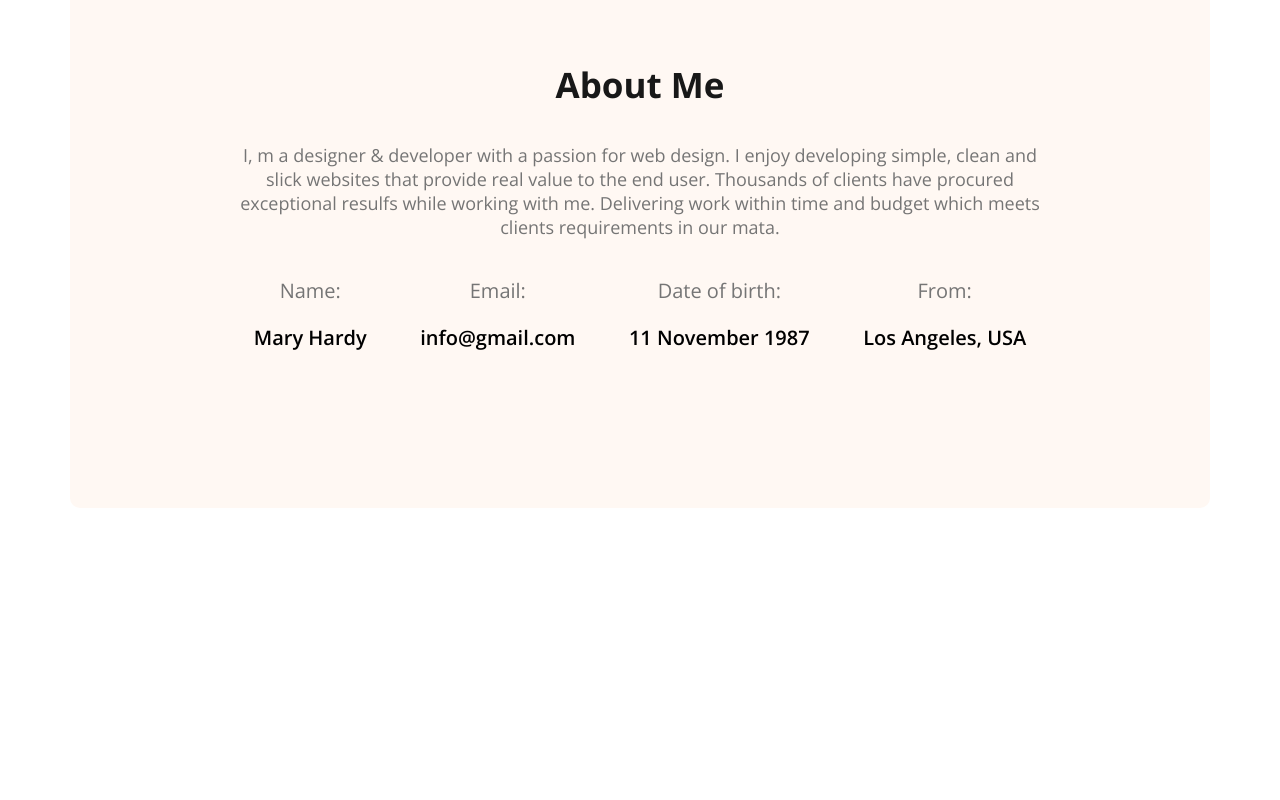
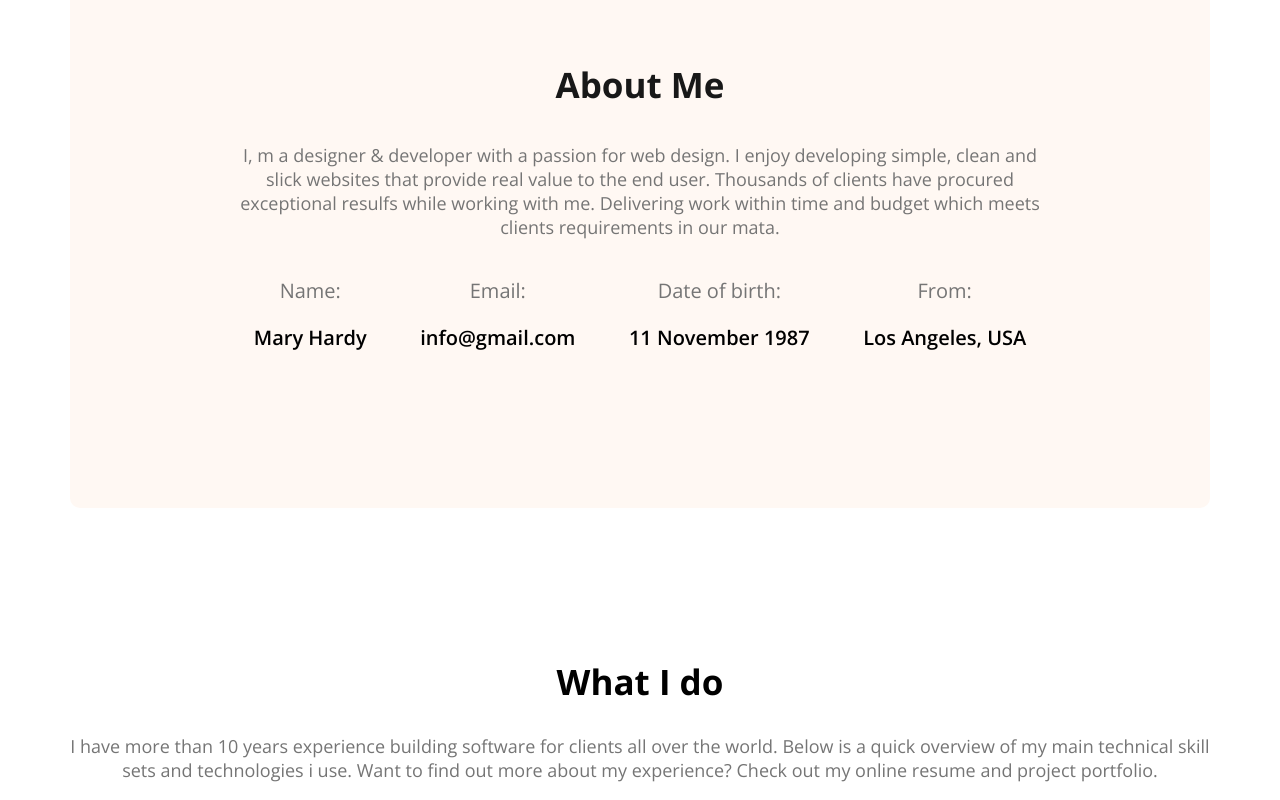
Before and after one commit to soumen01xninja/web-dev-portfolio, a plain HTML site: page index.html in a window 1280 px wide. Shown: the part 1280-2080 px from the top of the page. Before the commit the page ends 1796 px from the top, so only its background shows below. Drawn offline with nearby package versions, Linux system fonts and the light colour scheme.

Commit message:
added extra text

```diff
--- a/index.html
+++ b/index.html
@@ -58,6 +58,14 @@
 
             </div>
         </section>
+        <!--this is what i do-->
+        <section class="text">
+            <h1 class="joy">
+                What I do
+            </h1>
+            <p class="bijoy">I have more than 10 years experience building software for clients all over the world. Below is a quick overview of my main technical skill sets and technologies i use. Want to find out more about my experience? Check out my online resume and project portfolio.</p>
+
+        </section>
 
     </main>
     <footer>
--- a/styles/portfolio.css
+++ b/styles/portfolio.css
@@ -139,3 +139,16 @@
   .about-item{
     text-align: center;
   }
+  .text{
+    text-align: center;
+    margin-top: 150px;
+  }
+  .joy{
+    font-weight: bold;
+    font-size: 35px;
+  }
+  .bijoy{
+    font-size: 18px;
+    font-weight: 400;
+    color: #757575;
+  }
```
